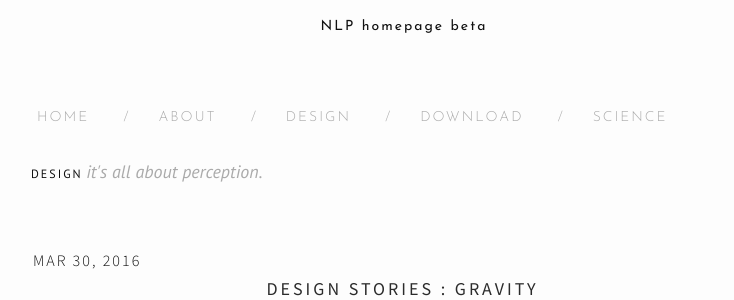
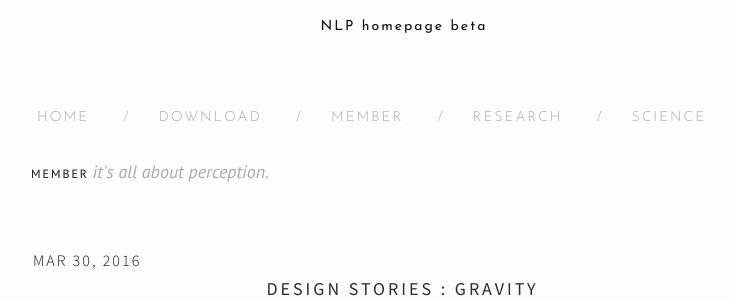
Before and after one commit to nlp-arase/nlp-arase.github.io, a Jekyll site: the page built from member.md, in a window 1280 px wide. Shown: the part 144-444 px from the top of the page, without its empty margins (239-973 px from the left). Built offline with Jekyll 4.4.1, drawn with Linux system fonts in a browser that asks for light colours; nearby versions of some CDN libraries.

Commit message:
chenge file name

```diff
--- a/design.md
+++ b/member.md
@@ -1,7 +1,7 @@
 ---
 layout: archive
-title: Design
-permalink: /design/
+title: Member
+permalink: /member/
 category: "design"
 tagline: "it's all about perception."
 ---
--- a/about.md
+++ b/research.md
@@ -1,7 +1,7 @@
 ---
 layout: page
-title : About
-permalink: /about/
+title : Research
+permalink: /research/
 ---
 
 <h2>Gravity</h2>
```
Also changed, not shown: _posts/2018-08-14-post-test.md (added, +3 -0 lines), 1 other file.
